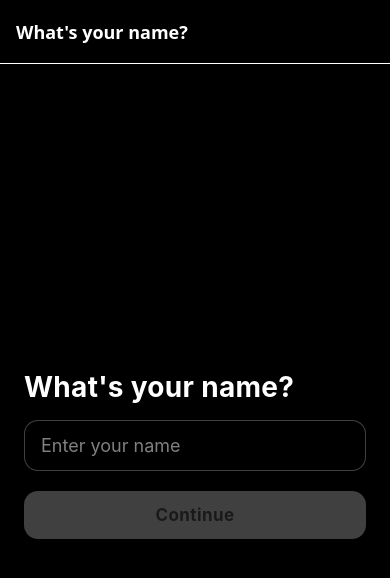
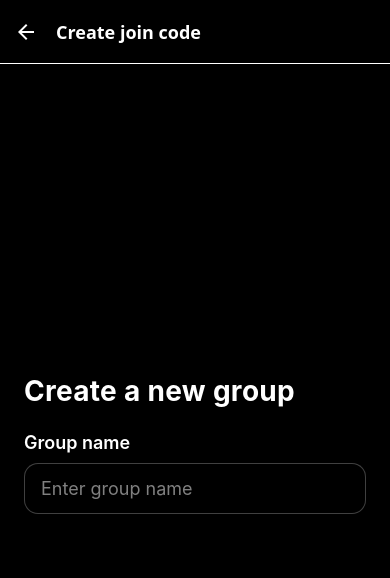
Before and after one commit to DaxManuel27/photo-app, a React Native app: screen /GenerateCode in a window 390 px wide. Shown: the top 578 px of the page. Built offline with nearby package versions, Linux system fonts and the light colour scheme.

Commit message:
added group name feature

```diff
--- a/package.json
+++ b/package.json
@@ -9,9 +9,11 @@
     "web": "expo start --web"
   },
   "dependencies": {
+    "@react-native-async-storage/async-storage": "2.2.0",
     "@react-navigation/native": "^7.1.17",
     "@react-navigation/native-stack": "^7.3.26",
     "expo": "~54.0.10",
+    "expo-clipboard": "~8.0.7",
     "expo-status-bar": "~3.0.8",
     "react": "19.1.0",
     "react-native": "0.81.4",
--- a/src/App.tsx
+++ b/src/App.tsx
@@ -5,11 +5,13 @@ import { createNativeStackNavigator } from '@react-navigation/native-stack';
 import NameScreen from './screens/NameScreen';
 import JoinCodeScreen from './screens/JoinCodeScreen';
 import HomeScreen from './screens/HomeScreen';
+import GenerateCodeScreen from './screens/GenerateCodeScreen';
 
 export type RootStackParamList = {
   Name: undefined;
   JoinCode: { name: string };
   Home: { name: string };
+  GenerateCode: undefined;
 };
 
 const Stack = createNativeStackNavigator<RootStackParamList>();
@@ -55,6 +57,11 @@ export default function App() {
           component={HomeScreen}
           options={{ title: 'Home' }}
         />
+        <Stack.Screen
+          name="GenerateCode"
+          component={GenerateCodeScreen}
+          options={{ title: 'Create join code' }}
+        />
       </Stack.Navigator>
     </NavigationContainer>
   );
--- /dev/null
+++ b/src/screens/GenerateCodeScreen.tsx
@@ -0,0 +1,81 @@
+import React, { useMemo, useState } from 'react';
+import { View, Text, StyleSheet, TouchableOpacity, Alert, TextInput, KeyboardAvoidingView, Platform } from 'react-native';
+import * as Clipboard from 'expo-clipboard';
+
+function generateJoinCode(): string {
+  const alphabet = 'ABCDEFGHJKLMNPQRSTUVWXYZ23456789';
+  let result = '';
+  for (let i = 0; i < 6; i += 1) {
+    const idx = Math.floor(Math.random() * alphabet.length);
+    result += alphabet[idx];
+  }
+  return result;
+}
+
+export default function GenerateCodeScreen() {
+  const code = useMemo(() => generateJoinCode(), []);
+  const [groupName, setGroupName] = useState('');
+
+  const canCreate = groupName.trim().length > 0;
+
+  return (
+    <KeyboardAvoidingView style={styles.container} behavior={Platform.OS === 'ios' ? 'padding' : undefined}>
+      <View style={styles.inner}>
+        <Text style={styles.heading}>Create a new group</Text>
+
+        <Text style={styles.label}>Group name</Text>
+        <TextInput
+          style={styles.input}
+          placeholder="Enter group name"
+          placeholderTextColor="rgba(255,255,255,0.5)"
+          value={groupName}
+          onChangeText={setGroupName}
+          autoCapitalize="words"
+          autoCorrect={false}
+          returnKeyType="done"
+        />
+
+        {canCreate && (
+          <>
+            <Text style={styles.codeLabel}>Your join code</Text>
+            <Text style={styles.code}>{code}</Text>
+            <Text style={styles.hint}>Share this code with others to join "{groupName}".</Text>
+            <TouchableOpacity
+              style={styles.copyButton}
+              activeOpacity={0.85}
+              onPress={async () => {
+                await Clipboard.setStringAsync(code);
+                Alert.alert('Copied', 'Join code copied to clipboard');
+              }}
+            >
+              <Text style={styles.copyButtonText}>Copy code</Text>
+            </TouchableOpacity>
+          </>
+        )}
+      </View>
+    </KeyboardAvoidingView>
+  );
+}
+
+const styles = StyleSheet.create({
+  container: { flex: 1, backgroundColor: '#000' },
+  inner: { flex: 1, padding: 24, justifyContent: 'center' },
+  heading: { color: '#fff', fontSize: 28, fontWeight: '700', marginBottom: 24, letterSpacing: 0.3 },
+  label: { color: '#fff', fontSize: 18, fontWeight: '600', marginBottom: 10 },
+  input: {
+    backgroundColor: '#000',
+    color: '#fff',
+    borderWidth: 1,
+    borderColor: 'rgba(255,255,255,0.25)',
+    borderRadius: 14,
+    paddingHorizontal: 16,
+    paddingVertical: 14,
+    fontSize: 18,
+    marginBottom: 20,
+  },
+  codeLabel: { color: '#fff', fontSize: 18, opacity: 0.8, marginBottom: 8, textAlign: 'center' },
+  code: { color: '#fff', fontSize: 40, fontWeight: '800', letterSpacing: 4, marginBottom: 12, textAlign: 'center' },
+  hint: { color: 'rgba(255,255,255,0.7)', fontSize: 14, marginBottom: 16, textAlign: 'center' },
+  copyButton: { backgroundColor: '#fff', borderRadius: 12, paddingHorizontal: 18, paddingVertical: 10, alignSelf: 'center' },
+  copyButtonText: { color: '#000', fontSize: 16, fontWeight: '700' },
+});
--- a/src/screens/JoinCodeScreen.tsx
+++ b/src/screens/JoinCodeScreen.tsx
@@ -41,6 +41,15 @@ export default function JoinCodeScreen({ route, navigation }: Props) {
           >
             <Text style={[styles.buttonText, !canJoin && styles.buttonTextDisabled]}>Join</Text>
           </TouchableOpacity>
+
+          <TouchableOpacity
+            accessibilityRole="button"
+            onPress={() => navigation.navigate('GenerateCode')}
+            style={styles.linkButton}
+            activeOpacity={0.8}
+          >
+            <Text style={styles.linkText}>Create a new join code</Text>
+          </TouchableOpacity>
         </View>
       </TouchableWithoutFeedback>
     </KeyboardAvoidingView>
@@ -74,4 +83,6 @@ const styles = StyleSheet.create({
   buttonDisabled: { opacity: 0.25 },
   buttonText: { color: '#000', fontSize: 17, fontWeight: '700', letterSpacing: 0.4 },
   buttonTextDisabled: { color: 'rgba(0,0,0,0.6)' },
+  linkButton: { paddingVertical: 16, alignItems: 'center' },
+  linkText: { color: 'rgba(255,255,255,0.85)', textDecorationLine: 'underline', fontSize: 15 },
 });
--- a/src/screens/NameScreen.tsx
+++ b/src/screens/NameScreen.tsx
@@ -1,5 +1,6 @@
-import React, { useState } from 'react';
+import React, { useEffect, useState } from 'react';
 import { View, Text, TextInput, StyleSheet, TouchableOpacity, KeyboardAvoidingView, Platform, TouchableWithoutFeedback, Keyboard } from 'react-native';
+import AsyncStorage from '@react-native-async-storage/async-storage';
 import type { NativeStackScreenProps } from '@react-navigation/native-stack';
 import type { RootStackParamList } from '../App';
 
@@ -7,6 +8,18 @@ type Props = NativeStackScreenProps<RootStackParamList, 'Name'>;
 
 export default function NameScreen({ navigation }: Props) {
   const [name, setName] = useState('');
+  const [loading, setLoading] = useState(false);
+
+  useEffect(() => {
+    (async () => {
+      try {
+        const saved = await AsyncStorage.getItem('userName');
+        if (saved) {
+          setName(saved);
+        }
+      } catch {}
+    })();
+  }, []);
 
   const canContinue = name.trim().length > 0;
 
@@ -28,10 +41,18 @@ export default function NameScreen({ navigation }: Props) {
           <TouchableOpacity
             activeOpacity={0.8}
             style={[styles.button, !canContinue && styles.buttonDisabled]}
-            disabled={!canContinue}
-            onPress={() => navigation.navigate('JoinCode', { name: name.trim() })}
+            disabled={!canContinue || loading}
+            onPress={async () => {
+              const trimmed = name.trim();
+              try {
+                setLoading(true);
+                await AsyncStorage.setItem('userName', trimmed);
+              } catch {}
+              setLoading(false);
+              navigation.navigate('JoinCode', { name: trimmed });
+            }}
           >
-            <Text style={[styles.buttonText, !canContinue && styles.buttonTextDisabled]}>Continue</Text>
+            <Text style={[styles.buttonText, (!canContinue || loading) && styles.buttonTextDisabled]}>{loading ? 'Saving…' : 'Continue'}</Text>
           </TouchableOpacity>
         </View>
       </TouchableWithoutFeedback>
```
Also changed, not shown: 2 other files (tests, documents, lock files or other folders).
